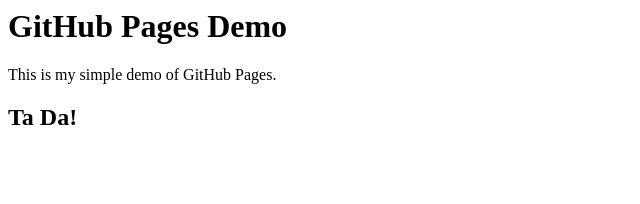
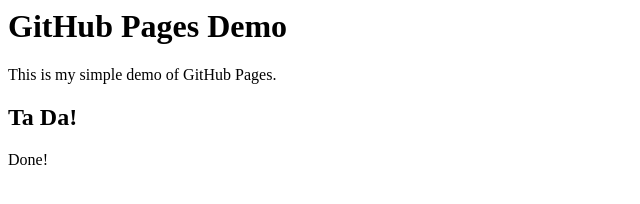
Before and after one commit to jeffa00/cohort02-simplepagesdemo, a plain HTML site: page index.html in a window 1280 px wide. Shown: the full height of the page, 0-640 px from the left. Drawn offline with Linux system fonts and the light colour scheme.

Commit message:
Added done message to index page.

```diff
--- a/index.html
+++ b/index.html
@@ -6,5 +6,6 @@
             <h1>GitHub Pages Demo</h1>
             <p>This is my simple demo of GitHub Pages.</p>
             <h2>Ta Da!</h2>
+            <p>Done!</p>
     </body>
 </html>
```
